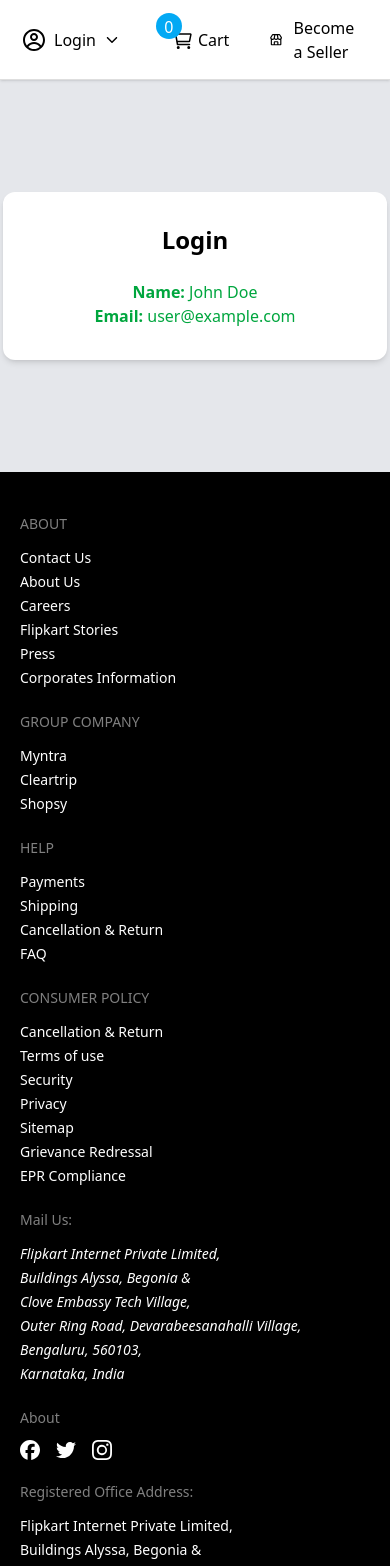
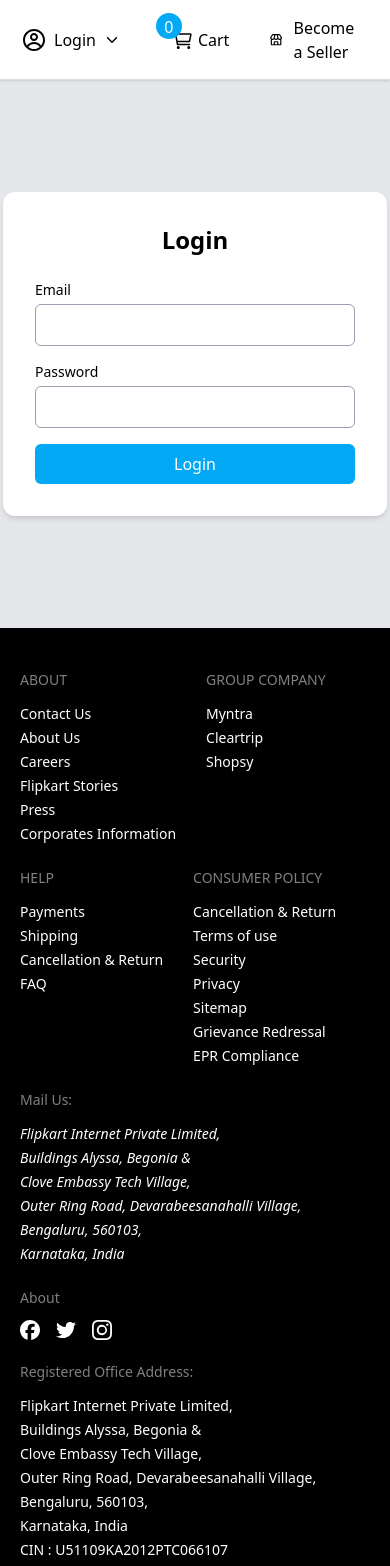
Before and after one commit to teju915/E-commerce, a React (Vite) app: page /login in a window 390 px wide. Shown: the top 1566 px of the page. Built offline with nearby package versions, Linux system fonts and the light colour scheme.

Commit message:
responsive user login

```diff
--- a/src/components/Footer/Footer.css
+++ b/src/components/Footer/Footer.css
@@ -41,12 +41,17 @@
 }
 
 @media (min-width: 320px) and (max-width: 760px) {
-  .footer-section {
-    grid-template-columns: repeat(1, 1fr);
+  /* .footer-section {
+    grid-template-columns: repeat(2, 1fr);
     padding: 40px 20px 0;
     grid-column-gap: 20px;
     -webkit-column-gap: 12px;
     column-gap: 12px;
+  } */
+   .footer-section {
+    display: flex;
+    flex-wrap: wrap;
+    padding: 40px 20px 0;
   }
   .footer-section {
     border: 0;
--- a/src/components/Navbar/Navbar.jsx
+++ b/src/components/Navbar/Navbar.jsx
@@ -11,17 +11,18 @@
 import { BiStore } from "react-icons/bi";
 import { Link } from 'react-router-dom';
 import { ContextApp } from '../context/Context';
-import { UserProvider } from '../context/UserContext';
+import { UserProvider, useUser } from '../context/UserContext';
+import { button } from 'framer-motion/client';
+
 
 
 const Navbar = () => {
 
 
-
   const { cartItems } = useContext(ContextApp);
   const [display, setDisplay] = useState(true)
   console.log(cartItems);
-
+  const { user } = useUser();
   return (
 
     <nav className="navbar flex justify-between items-center p-3 bg-white shadow">
@@ -33,9 +34,18 @@
       <div className="navbar-menus relative me-10 text-black">
         <ul className='flex flex-row items-center gap-10'>
           <li>
+            {
+              user ? (
+                <Categories href="/login" ContentSection={CategoriesList}>
+                  <CgProfile className='w-6 h-6' /> My Account
+                </Categories>
+              ) : (
                 <Categories href="/login" ContentSection={CategoriesList}>
                   <CgProfile className='w-6 h-6' /> Login
                 </Categories>
+              )
+            }
+
           </li>
           <li className='flex items-center gap-1 cursor-pointer'>
             <Link to='/cart' className='flex items-center gap-1 cursor-pointer'>
@@ -90,15 +100,31 @@
 };
 
 const CategoriesList = () => {
+
+  let { user, setUser } = useUser();
+  const handleLogout = (e) => {
+    setUser(null);
+  }
   return (
 
 
     <div className="w-60 bg-white rounded-xl shadow-lg mt-2 login-drop-list">
       <div className="flex justify-between p-3 border-b border-slate-200">
         <h3 className="cursor-pointer text-black">New Customer?</h3>
+        {
+          user ? (
+            <button onClick={(e) => handleLogout(e.target.value)}>
+              <Link to='/login'>
+                <h3 className="cursor-pointer text-blue-600">Logout</h3>
+              </Link>
+            </button>
+          ) : (
             <Link to='/login'>
               <h3 className="cursor-pointer text-blue-600">Login</h3>
             </Link>
+          )
+        }
+
       </div>
       <ul className="p-3 space-y-2 capitalize text-sm">
         <li className="flex items-center gap-2 cursor-pointer"><CgProfile className='w-5 h-5' /> My Profile</li>
--- a/src/components/Products/ProductsList.css
+++ b/src/components/Products/ProductsList.css
@@ -47,6 +47,9 @@
     margin: 10px;
     box-shadow: 2px 2px 2px 2px #74787a;
   }
+   .individual-product img{
+    height: 110px;
+   }
   .prod-detail{
     flex-direction: column;
   }
--- a/src/components/cart/CartProducts.jsx
+++ b/src/components/cart/CartProducts.jsx
@@ -1,7 +1,8 @@
 import React, { useContext, useEffect, useState } from 'react'
 import { ContextApp } from '../context/Context'
-import { useNavigate } from 'react-router-dom'
+import { Link, useNavigate } from 'react-router-dom'
 import './cart.css'
+import { useUser } from '../context/UserContext'
 
 const CartProducts = () => {
     const navigate = useNavigate();
@@ -29,9 +30,8 @@
         setFinalTotal(final);
     }, [cartItems]);
 
-    console.log("Cart Amount:", cartAmt);
-    console.log("Discount %:", discount);
-    console.log("Final Total:", finalTotal);
+    const { user } = useUser();
+
 
 
     const removeProducts = (id) => {
@@ -95,7 +95,22 @@
                         <h2 className="leading-7  text-gray-600  mb-4"><span>{finalTotal}</span></h2>
 
                     </div>
-                    <button className="text-white bg-[#03a9f4] border-0 py-2 px-8 focus:outline-none hover:bg-[#03a8f4a2] duration-200 cursor-pointer rounded text-lg" onClick={() => navigate('/')}>Checkout</button>
+                    {
+                        user ? (
+                            <button className="text-white bg-[#03a9f4] border-0 py-2 px-8 focus:outline-none hover:bg-[#03a8f4a2] duration-200 cursor-pointer rounded text-lg" onClick={() => navigate('/')}>Checkout</button>
+                        )
+                            :
+                            (
+                                <>
+                                    <button className="text-white bg-[#82959e] border-0 py-2 px-8 focus:outline-none duration-200 rounded text-lg">Checkout</button>
+                                    <div className='text-center mt-2'>
+                                        <span>Please do login for checkout </span>
+                                        <Link to="/login" className="text-[#03a9f4] cursor-pointer rounded text-md ml-1 underline">Login</Link>
+                                    </div>
+                                </>
+                            )
+                    }
+
                 </div>
             </div>
 
--- a/src/components/register/Login.jsx
+++ b/src/components/register/Login.jsx
@@ -5,13 +5,13 @@
 const Login = () => {
     const [email, setEmail] = useState('');
     const [password, setPassword] = useState('');
-    const { setUser } = useUser();
+    const { user, setUser } = useUser();  // <-- added user
     const [error, setError] = useState('');
-    let navigate = useNavigate();
+    const navigate = useNavigate();
 
     const dummyUser = {
-        name: 'John Doe',
-        email: 'user@example.com',
+        name: 'Tejashwini',
+        email: 'demo@gmail.com',
         password: 'password123'
     };
 
@@ -28,8 +28,8 @@
                 name: dummyUser.name,
                 email: dummyUser.email
             });
-
             setError('');
+            navigate('/');  // ✅ only navigate after successful login
         } else {
             setError('Invalid email or password.');
             setUser(null);
@@ -43,15 +43,11 @@
 
                 {error && <div className="mb-4 text-red-500 text-sm">{error}</div>}
 
-                {dummyUser ? (
-                    <>
-                        <div className="text-green-600 text-center">
-                            <p><strong>Name:</strong> {dummyUser.name}</p>
-                            <p><strong>Email:</strong> {dummyUser.email}</p>
-                        </div>{
-                            navigate("/")
-                        }
-                    </>
+                {user ? (
+                    <div className="text-center text-green-600">
+                        <p><strong>Name:</strong> {user.name}</p>
+                        <p><strong>Email:</strong> {user.email}</p>
+                    </div>
                 ) : (
                     <form onSubmit={handleLogin} className="space-y-4">
                         <div>
@@ -67,8 +63,8 @@
                         <div>
                             <label className="block text-sm font-medium">Password</label>
                             <input
-                                type="password"
-                                className="w-full mt-1 p-2  border border-gray-400 rounded-md outline-[#03a9f4]"
+                                type="current-password"
+                                className="w-full mt-1 p-2 border border-gray-400 rounded-md outline-[#03a9f4]"
                                 value={password}
                                 onChange={(e) => setPassword(e.target.value)}
                             />
```
Also changed, not shown: src/App.jsx (+5 -5 lines). Lines whose indentation alone changed are shown as unchanged.
